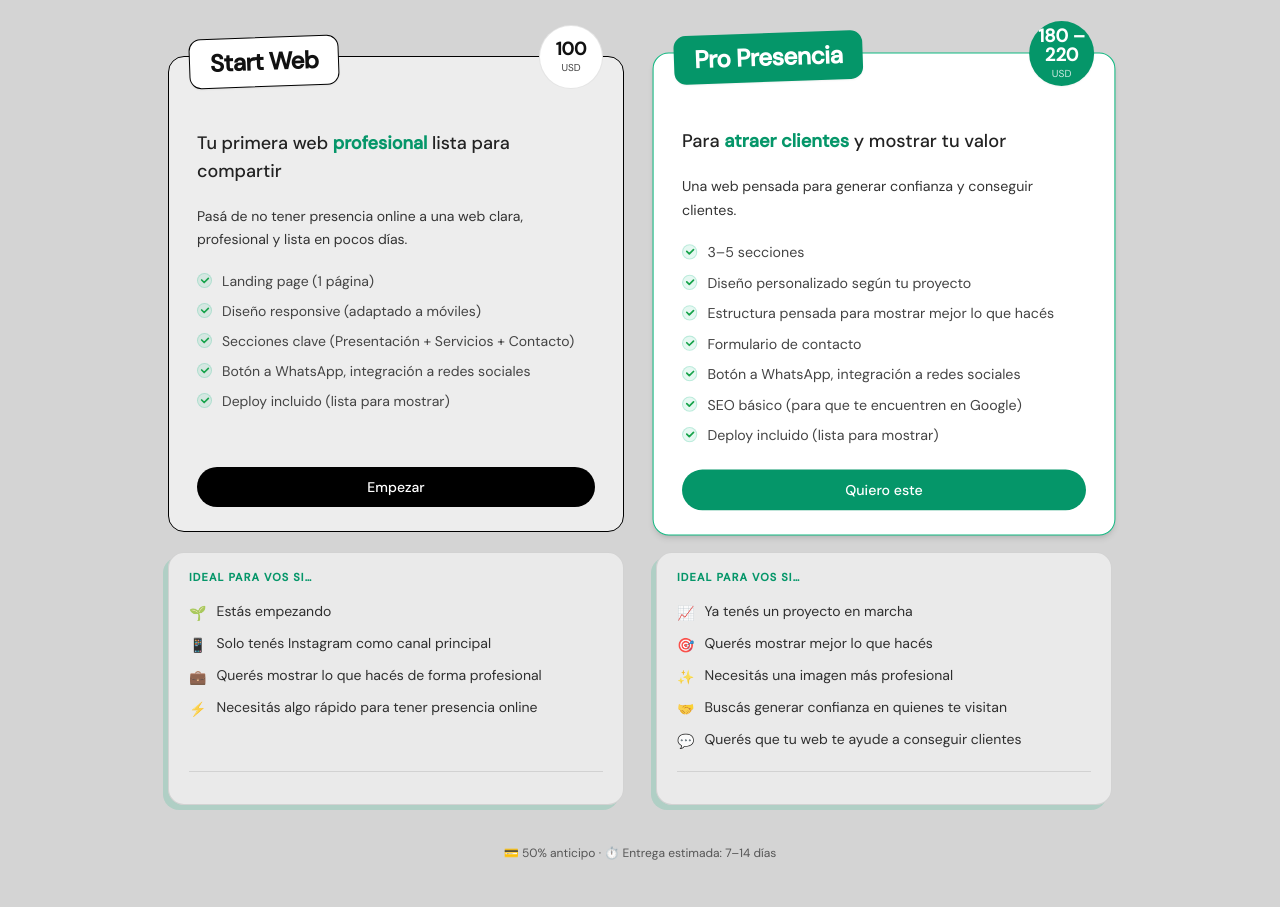
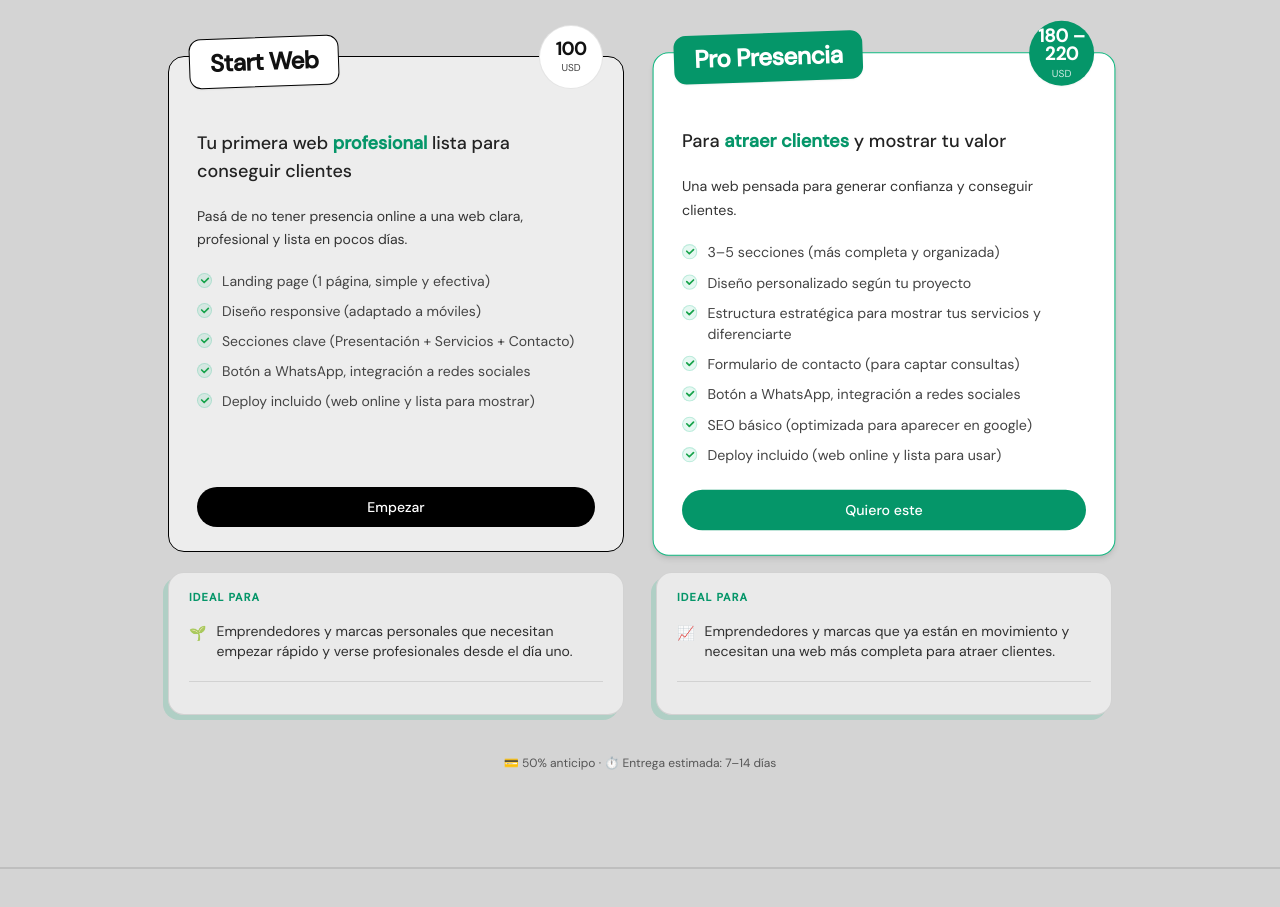
Before and after one commit to joy-amorin/WebSoluciones-landing-page, a Next.js app: page / in a window 1280 px wide. Shown: the part 2140-3047 px from the top of the page. Built offline with nearby package versions, Linux system fonts and the light colour scheme.

Commit message:
data: updates planes

```diff
--- a/components/Planes.tsx
+++ b/components/Planes.tsx
@@ -7,7 +7,7 @@ const planes = [
         <span className="font-semibold text-emerald-600">
           profesional
         </span>{' '}
-        lista para compartir
+        lista para conseguir clientes
       </>
     ),
     price: '100',
@@ -15,17 +15,14 @@ const planes = [
     result:
       'Pasá de no tener presencia online a una web clara, profesional y lista en pocos días.',
     features: [
-      'Landing page (1 página)',
+      'Landing page (1 página, simple y efectiva)',
       'Diseño responsive (adaptado a móviles)',
       'Secciones clave (Presentación + Servicios + Contacto)',
       'Botón a WhatsApp, integración a redes sociales',
-      'Deploy incluido (lista para mostrar)',
+      'Deploy incluido (web online y lista para mostrar)',
     ],
     idealSi: [
-      { icon: '🌱', text: 'Estás empezando' },
-      { icon: '📱', text: 'Solo tenés Instagram como canal principal' },
-      { icon: '💼', text: 'Querés mostrar lo que hacés de forma profesional' },
-      { icon: '⚡', text: 'Necesitás algo rápido para tener presencia online' },
+      { icon: '🌱', text: 'Emprendedores y marcas personales que necesitan empezar rápido y verse profesionales desde el día uno.' },
     ],
   },
   {
@@ -44,20 +41,16 @@ const planes = [
     result:
       'Una web pensada para generar confianza y conseguir clientes.',
     features: [
-      '3–5 secciones',
+      '3–5 secciones (más completa y organizada)',
       'Diseño personalizado según tu proyecto',
-      'Estructura pensada para mostrar mejor lo que hacés',
-      'Formulario de contacto',
+      'Estructura estratégica para mostrar tus servicios y diferenciarte',
+      'Formulario de contacto (para captar consultas)',
       'Botón a WhatsApp, integración a redes sociales',
-      'SEO básico (para que te encuentren en Google)',
-      'Deploy incluido (lista para mostrar)',
+      'SEO básico (optimizada para aparecer en google)',
+      'Deploy incluido (web online y lista para usar)',
     ],
     idealSi: [
-      { icon: '📈', text: 'Ya tenés un proyecto en marcha' },
-      { icon: '🎯', text: 'Querés mostrar mejor lo que hacés' },
-      { icon: '✨', text: 'Necesitás una imagen más profesional' },
-      { icon: '🤝', text: 'Buscás generar confianza en quienes te visitan' },
-      { icon: '💬', text: 'Querés que tu web te ayude a conseguir clientes' },
+      { icon: '📈', text: 'Emprendedores y marcas que ya están en movimiento y necesitan una web más completa para atraer clientes.' },
     ],
     cierre: {
       normal: 'Tu web deja de ser solo presencia.',
@@ -176,7 +169,7 @@ export default function Planes() {
               style={{ boxShadow: '-5px 5px 0px rgba(16, 185, 129, 0.18)' }}
             >
               <p className="text-[11px] font-bold uppercase tracking-widest text-emerald-600 mb-4">
-                Ideal para vos si…
+                Ideal para
               </p>
 
               <ul className="flex flex-col gap-2.5 mb-5 flex-1">
```
